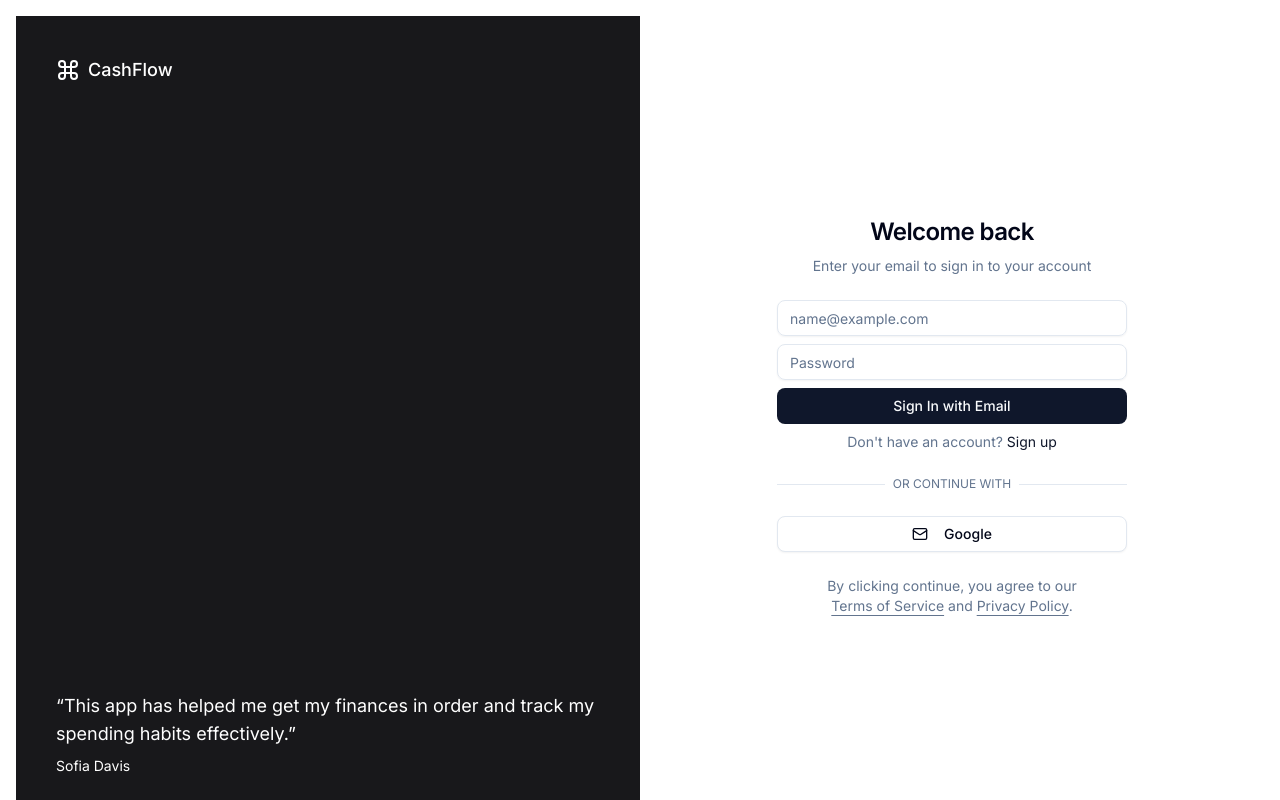
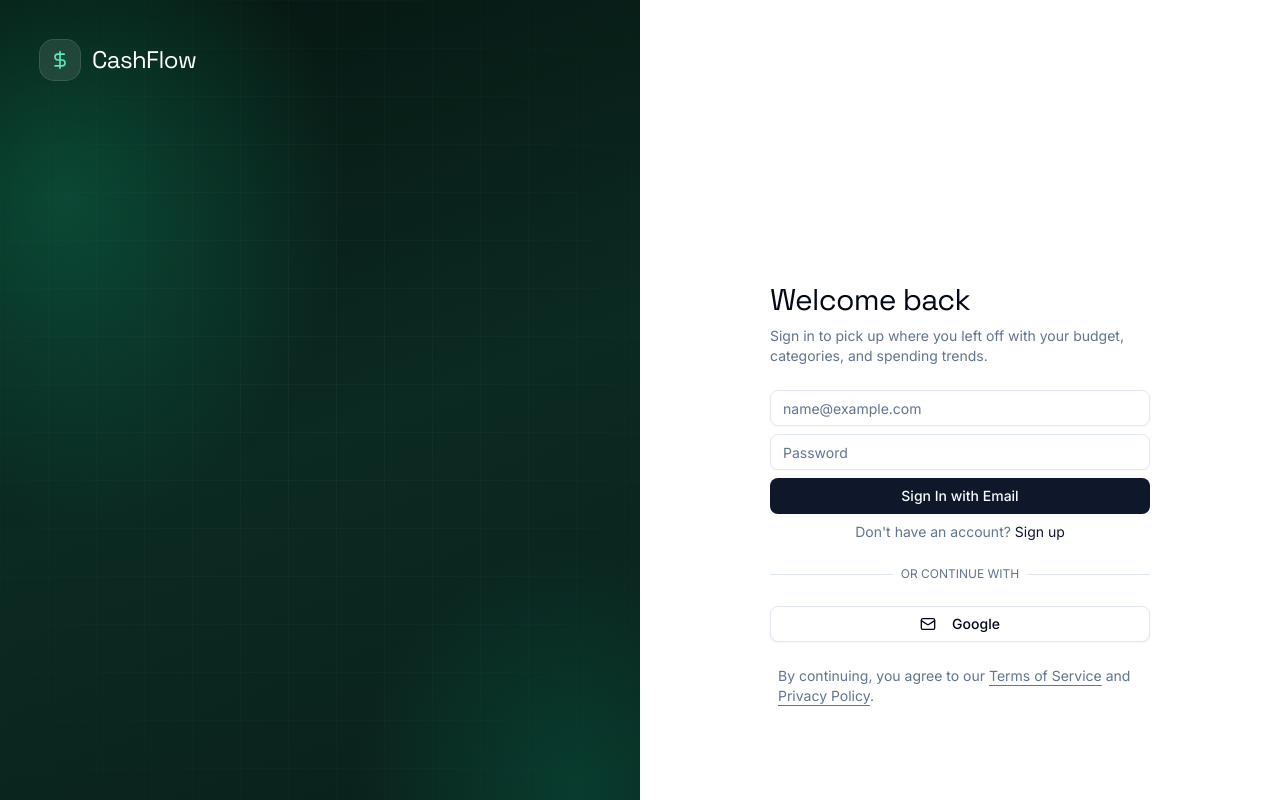
Before and after one commit to Lcedeno14/CashFlow, a Next.js app: page /login in a window 1280 px wide. Shown: the top 800 px of the page. Built offline with nearby package versions, Linux system fonts and the light colour scheme; no server answers.

Commit message:
Enrich login and register with a branded marketing panel.
Give the auth pages product context, a cash-flow preview, and motion so the first screen feels less empty.

```diff
--- a/app/(auth)/layout.tsx
+++ b/app/(auth)/layout.tsx
@@ -1,10 +1,17 @@
+import { Space_Grotesk } from "next/font/google"
+
+const spaceGrotesk = Space_Grotesk({
+  subsets: ["latin"],
+  variable: "--font-auth-display",
+})
+
 export default function AuthLayout({
   children,
 }: {
   children: React.ReactNode
 }) {
   return (
-    <div className="flex min-h-screen items-center justify-center p-4">
+    <div className={`${spaceGrotesk.variable} min-h-screen w-full`}>
       {children}
     </div>
   )
--- a/app/(auth)/login/login-content.tsx
+++ b/app/(auth)/login/login-content.tsx
@@ -2,16 +2,19 @@
 
 import { useSearchParams } from "next/navigation"
 import { LoginForm } from "@/app/components/auth/login-form"
+import { AuthMarketingPanel } from "@/app/components/auth/auth-marketing-panel"
 
 export function LoginContent() {
   const searchParams = useSearchParams()
   const callbackUrl = searchParams.get("callbackUrl") || "/dashboard"
 
   return (
-    <div className="container relative h-screen flex-col items-center justify-center grid lg:max-w-none lg:grid-cols-2 lg:px-0">
-      <div className="relative hidden h-full flex-col bg-muted p-10 text-white lg:flex dark:border-r">
-        <div className="absolute inset-0 bg-zinc-900" />
-        <div className="relative z-20 flex items-center text-lg font-medium">
+    <div className="relative grid min-h-screen w-full lg:grid-cols-2">
+      <AuthMarketingPanel />
+
+      <div className="flex flex-col justify-center px-6 py-12 sm:px-8 lg:p-12">
+        <div className="mb-10 flex items-center gap-2 lg:hidden">
+          <span className="flex h-9 w-9 items-center justify-center rounded-lg bg-emerald-950 text-emerald-300">
             <svg
               xmlns="http://www.w3.org/2000/svg"
               viewBox="0 0 24 24"
@@ -20,34 +23,29 @@
               strokeWidth="2"
               strokeLinecap="round"
               strokeLinejoin="round"
-            className="mr-2 h-6 w-6"
+              className="h-4 w-4"
             >
-            <path d="M15 6v12a3 3 0 1 0 3-3H6a3 3 0 1 0 3 3V6a3 3 0 1 0-3 3h12a3 3 0 1 0-3-3" />
+              <path d="M12 2v20M17 5H9.5a3.5 3.5 0 0 0 0 7h5a3.5 3.5 0 0 1 0 7H6" />
             </svg>
+          </span>
+          <span className="font-[family-name:var(--font-auth-display)] text-xl tracking-tight">
             CashFlow
+          </span>
         </div>
-        <div className="relative z-20 mt-auto">
-          <blockquote className="space-y-2">
-            <p className="text-lg">
-              &ldquo;This app has helped me get my finances in order and track my spending habits effectively.&rdquo;
-            </p>
-            <footer className="text-sm">Sofia Davis</footer>
-          </blockquote>
-        </div>
-      </div>
-      <div className="lg:p-8">
-        <div className="mx-auto flex w-full flex-col justify-center space-y-6 sm:w-[350px]">
-          <div className="flex flex-col space-y-2 text-center">
-            <h1 className="text-2xl font-semibold tracking-tight">
+
+        <div className="mx-auto w-full max-w-[380px] space-y-6">
+          <div className="space-y-2 text-center lg:text-left">
+            <h1 className="font-[family-name:var(--font-auth-display)] text-3xl tracking-tight">
               Welcome back
             </h1>
             <p className="text-sm text-muted-foreground">
-              Enter your email to sign in to your account
+              Sign in to pick up where you left off with your budget, categories,
+              and spending trends.
             </p>
           </div>
           <LoginForm callbackUrl={callbackUrl} />
-          <p className="px-8 text-center text-sm text-muted-foreground">
-            By clicking continue, you agree to our{" "}
+          <p className="px-2 text-center text-sm text-muted-foreground lg:text-left">
+            By continuing, you agree to our{" "}
             <a
               href="/terms"
               className="underline underline-offset-4 hover:text-primary"
--- a/app/(auth)/register/register-content.tsx
+++ b/app/(auth)/register/register-content.tsx
@@ -2,16 +2,19 @@
 
 import { useSearchParams } from "next/navigation"
 import { RegisterForm } from "@/app/components/auth/register-form"
+import { AuthMarketingPanel } from "@/app/components/auth/auth-marketing-panel"
 
 export function RegisterContent() {
   const searchParams = useSearchParams()
   const callbackUrl = searchParams.get("callbackUrl") || "/dashboard"
 
   return (
-    <div className="container relative h-screen flex-col items-center justify-center grid lg:max-w-none lg:grid-cols-2 lg:px-0">
-      <div className="relative hidden h-full flex-col bg-muted p-10 text-white lg:flex dark:border-r">
-        <div className="absolute inset-0 bg-zinc-900" />
-        <div className="relative z-20 flex items-center text-lg font-medium">
+    <div className="relative grid min-h-screen w-full lg:grid-cols-2">
+      <AuthMarketingPanel />
+
+      <div className="flex flex-col justify-center px-6 py-12 sm:px-8 lg:p-12">
+        <div className="mb-10 flex items-center gap-2 lg:hidden">
+          <span className="flex h-9 w-9 items-center justify-center rounded-lg bg-emerald-950 text-emerald-300">
             <svg
               xmlns="http://www.w3.org/2000/svg"
               viewBox="0 0 24 24"
@@ -20,34 +23,29 @@
               strokeWidth="2"
               strokeLinecap="round"
               strokeLinejoin="round"
-            className="mr-2 h-6 w-6"
+              className="h-4 w-4"
             >
-            <path d="M15 6v12a3 3 0 1 0 3-3H6a3 3 0 1 0 3 3V6a3 3 0 1 0-3 3h12a3 3 0 1 0-3-3" />
+              <path d="M12 2v20M17 5H9.5a3.5 3.5 0 0 0 0 7h5a3.5 3.5 0 0 1 0 7H6" />
             </svg>
+          </span>
+          <span className="font-[family-name:var(--font-auth-display)] text-xl tracking-tight">
             CashFlow
+          </span>
         </div>
-        <div className="relative z-20 mt-auto">
-          <blockquote className="space-y-2">
-            <p className="text-lg">
-              &ldquo;This app has helped me get my finances in order and track my spending habits effectively.&rdquo;
-            </p>
-            <footer className="text-sm">Sofia Davis</footer>
-          </blockquote>
-        </div>
-      </div>
-      <div className="lg:p-8">
-        <div className="mx-auto flex w-full flex-col justify-center space-y-6 sm:w-[350px]">
-          <div className="flex flex-col space-y-2 text-center">
-            <h1 className="text-2xl font-semibold tracking-tight">
-              Create an account
+
+        <div className="mx-auto w-full max-w-[380px] space-y-6">
+          <div className="space-y-2 text-center lg:text-left">
+            <h1 className="font-[family-name:var(--font-auth-display)] text-3xl tracking-tight">
+              Create your account
             </h1>
             <p className="text-sm text-muted-foreground">
-              Enter your details below to create your account
+              Start tracking income, expenses, and categories in one place—free
+              and ready in under a minute.
             </p>
           </div>
           <RegisterForm callbackUrl={callbackUrl} />
-          <p className="px-8 text-center text-sm text-muted-foreground">
-            By clicking continue, you agree to our{" "}
+          <p className="px-2 text-center text-sm text-muted-foreground lg:text-left">
+            By continuing, you agree to our{" "}
             <a
               href="/terms"
               className="underline underline-offset-4 hover:text-primary"
--- /dev/null
+++ b/app/components/auth/auth-marketing-panel.tsx
@@ -0,0 +1,145 @@
+const features = [
+  {
+    title: "Track every dollar",
+    description: "Log income and expenses in seconds, then filter by date or category.",
+  },
+  {
+    title: "See the full picture",
+    description: "Balance, trends, and category splits update as you spend and earn.",
+  },
+  {
+    title: "Stay organized",
+    description: "Group transactions with custom categories that match how you live.",
+  },
+]
+
+export function AuthMarketingPanel() {
+  return (
+    <div className="auth-panel relative hidden h-full min-h-screen flex-col overflow-y-auto p-10 text-white lg:flex">
+      <div className="auth-panel-bg absolute inset-0" aria-hidden />
+      <div className="auth-panel-grid absolute inset-0" aria-hidden />
+
+      <div className="relative z-20 flex items-center gap-3">
+        <span className="flex h-10 w-10 items-center justify-center rounded-xl bg-white/10 ring-1 ring-white/20 backdrop-blur-sm">
+          <svg
+            xmlns="http://www.w3.org/2000/svg"
+            viewBox="0 0 24 24"
+            fill="none"
+            stroke="currentColor"
+            strokeWidth="2"
+            strokeLinecap="round"
+            strokeLinejoin="round"
+            className="h-5 w-5 text-emerald-300"
+          >
+            <path d="M12 2v20M17 5H9.5a3.5 3.5 0 0 0 0 7h5a3.5 3.5 0 0 1 0 7H6" />
+          </svg>
+        </span>
+        <span className="font-[family-name:var(--font-auth-display)] text-2xl tracking-tight">
+          CashFlow
+        </span>
+      </div>
+
+      <div className="relative z-20 flex flex-1 flex-col justify-center gap-8 py-10">
+        <div className="auth-fade-up max-w-md space-y-4">
+          <h2 className="font-[family-name:var(--font-auth-display)] text-4xl leading-[1.1] tracking-tight xl:text-5xl">
+            Know where your money goes
+          </h2>
+          <p className="text-base leading-relaxed text-white/70">
+            A clear dashboard for income, spending, and categories—so your next
+            financial decision starts with the facts.
+          </p>
+        </div>
+
+        <div className="auth-fade-up auth-fade-up-delay relative w-full max-w-lg">
+          <CashFlowVisual />
+        </div>
+
+        <ul className="auth-fade-up auth-fade-up-delay-2 space-y-4">
+          {features.map((feature) => (
+            <li key={feature.title} className="flex gap-3">
+              <span className="mt-1.5 h-1.5 w-1.5 shrink-0 rounded-full bg-emerald-400" />
+              <div>
+                <p className="font-medium text-white">{feature.title}</p>
+                <p className="mt-0.5 text-sm leading-relaxed text-white/60">
+                  {feature.description}
+                </p>
+              </div>
+            </li>
+          ))}
+        </ul>
+      </div>
+
+      <blockquote className="auth-fade-up auth-fade-up-delay-3 relative z-20 max-w-md space-y-2 border-t border-white/10 pt-6">
+        <p className="text-base leading-relaxed text-white/85">
+          &ldquo;This app has helped me get my finances in order and track my
+          spending habits effectively.&rdquo;
+        </p>
+        <footer className="text-sm text-emerald-300/90">Sofia Davis</footer>
+      </blockquote>
+    </div>
+  )
+}
+
+function CashFlowVisual() {
+  return (
+    <div className="relative overflow-hidden rounded-2xl border border-white/10 bg-white/5 p-5 shadow-[0_24px_80px_-32px_rgba(0,0,0,0.7)] backdrop-blur-md">
+      <div className="mb-4 flex items-end justify-between gap-4">
+        <div>
+          <p className="text-xs uppercase tracking-[0.18em] text-white/45">
+            This month
+          </p>
+          <p className="mt-1 font-[family-name:var(--font-auth-display)] text-3xl tracking-tight">
+            $4,280
+          </p>
+        </div>
+        <div className="text-right text-sm">
+          <p className="text-emerald-300">+12.4%</p>
+          <p className="text-white/45">vs last month</p>
+        </div>
+      </div>
+
+      <svg
+        viewBox="0 0 420 140"
+        className="h-28 w-full overflow-visible"
+        aria-hidden
+      >
+        <defs>
+          <linearGradient id="flowFill" x1="0" y1="0" x2="0" y2="1">
+            <stop offset="0%" stopColor="rgb(52 211 153)" stopOpacity="0.35" />
+            <stop offset="100%" stopColor="rgb(52 211 153)" stopOpacity="0" />
+          </linearGradient>
+        </defs>
+        <path
+          className="auth-flow-fill"
+          d="M0 110 C 40 108, 55 95, 90 88 C 130 80, 150 55, 190 52 C 235 48, 250 70, 290 62 C 335 52, 360 28, 420 22 L 420 140 L 0 140 Z"
+          fill="url(#flowFill)"
+        />
+        <path
+          className="auth-flow-line"
+          d="M0 110 C 40 108, 55 95, 90 88 C 130 80, 150 55, 190 52 C 235 48, 250 70, 290 62 C 335 52, 360 28, 420 22"
+          fill="none"
+          stroke="rgb(110 231 183)"
+          strokeWidth="2.5"
+          strokeLinecap="round"
+        />
+        <circle className="auth-flow-dot" cx="190" cy="52" r="4" fill="rgb(167 243 208)" />
+        <circle className="auth-flow-dot auth-flow-dot-delay" cx="420" cy="22" r="4" fill="rgb(167 243 208)" />
+      </svg>
+
+      <div className="mt-2 grid grid-cols-3 gap-3 text-xs">
+        <div>
+          <p className="text-white/45">Income</p>
+          <p className="mt-0.5 font-medium text-emerald-300">$6,120</p>
+        </div>
+        <div>
+          <p className="text-white/45">Expenses</p>
+          <p className="mt-0.5 font-medium text-rose-300">$1,840</p>
+        </div>
+        <div>
+          <p className="text-white/45">Saved</p>
+          <p className="mt-0.5 font-medium text-white">$4,280</p>
+        </div>
+      </div>
+    </div>
+  )
+}
--- a/app/globals.css
+++ b/app/globals.css
@@ -124,3 +124,103 @@
     @apply bg-background text-foreground;
   }
 }
+
+/* Auth marketing panel */
+.auth-panel-bg {
+  background:
+    radial-gradient(ellipse 80% 60% at 10% 20%, rgba(16, 185, 129, 0.28), transparent 55%),
+    radial-gradient(ellipse 70% 50% at 90% 80%, rgba(6, 95, 70, 0.45), transparent 50%),
+    linear-gradient(160deg, #061510 0%, #0b2a22 45%, #0a1c18 100%);
+  animation: auth-bg-drift 18s ease-in-out infinite alternate;
+}
+
+.auth-panel-grid {
+  background-image:
+    linear-gradient(rgba(255, 255, 255, 0.035) 1px, transparent 1px),
+    linear-gradient(90deg, rgba(255, 255, 255, 0.035) 1px, transparent 1px);
+  background-size: 48px 48px;
+  mask-image: radial-gradient(ellipse 75% 70% at 50% 40%, black, transparent);
+}
+
+@keyframes auth-bg-drift {
+  from {
+    filter: hue-rotate(0deg) brightness(1);
+    transform: scale(1);
+  }
+  to {
+    filter: hue-rotate(8deg) brightness(1.05);
+    transform: scale(1.03);
+  }
+}
+
+.auth-fade-up {
+  animation: auth-fade-up 0.8s ease-out both;
+}
+
+.auth-fade-up-delay {
+  animation-delay: 0.15s;
+}
+
+.auth-fade-up-delay-2 {
+  animation-delay: 0.3s;
+}
+
+.auth-fade-up-delay-3 {
+  animation-delay: 0.45s;
+}
+
+@keyframes auth-fade-up {
+  from {
+    opacity: 0;
+    transform: translateY(16px);
+  }
+  to {
+    opacity: 1;
+    transform: translateY(0);
+  }
+}
+
+.auth-flow-line {
+  stroke-dasharray: 700;
+  stroke-dashoffset: 700;
+  animation: auth-draw-line 1.6s ease-out 0.35s forwards;
+}
+
+.auth-flow-fill {
+  opacity: 0;
+  animation: auth-fade-fill 1s ease-out 0.9s forwards;
+}
+
+.auth-flow-dot {
+  opacity: 0;
+  animation: auth-fade-fill 0.5s ease-out 1.2s forwards;
+}
+
+.auth-flow-dot-delay {
+  animation-delay: 1.4s;
+}
+
+@keyframes auth-draw-line {
+  to {
+    stroke-dashoffset: 0;
+  }
+}
+
+@keyframes auth-fade-fill {
+  to {
+    opacity: 1;
+  }
+}
+
+@media (prefers-reduced-motion: reduce) {
+  .auth-panel-bg,
+  .auth-fade-up,
+  .auth-flow-line,
+  .auth-flow-fill,
+  .auth-flow-dot {
+    animation: none !important;
+    opacity: 1;
+    transform: none;
+    stroke-dashoffset: 0;
+  }
+}
```
Lines whose indentation alone changed are shown as unchanged.
